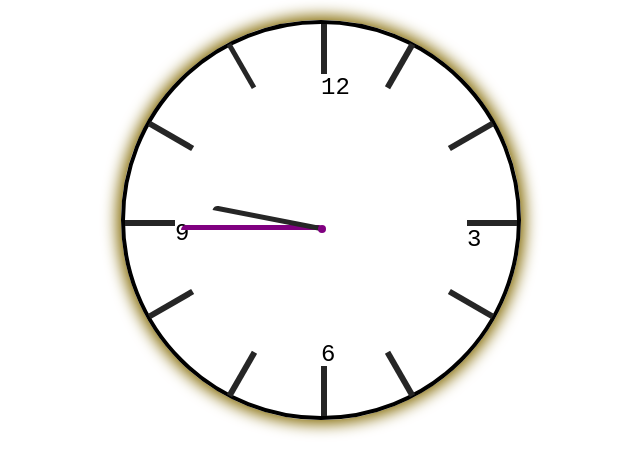
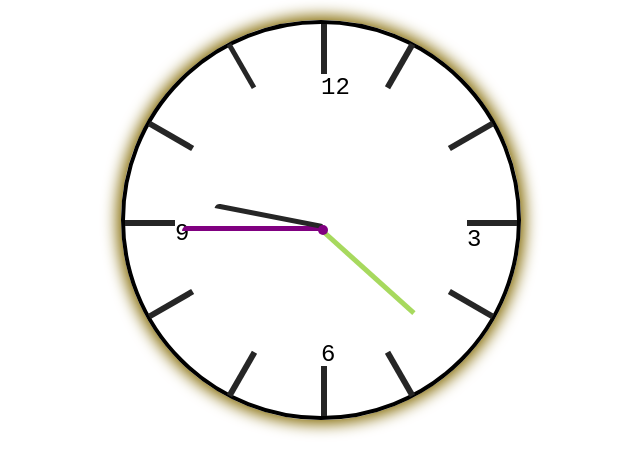
Before and after one commit to ElaasriTarik/Analog-Clock, a plain HTML site: page A Clock/index.html in a window 1280 px wide. Shown: the whole page, without its empty margins (319-959 px from the left). Drawn offline with Linux system fonts and the light colour scheme.

Commit message:
Update style.css

```diff
--- a/A Clock/style.css
+++ b/A Clock/style.css
@@ -147,10 +147,10 @@ main .span4::before {
 main span::before {
 	font-size: 1.5rem;
 }
-.firstHand{
+main .firstHand{
 	position: relative;
-	top: calc(50% + 5px);
-	left: calc(50% - 140px);
+	top: calc(50% + 6px);
+    left: calc(50% - 139px);
 	width: 140px;
 	height: 5px;
     border-top-left-radius: 5px;
@@ -165,17 +165,17 @@ main span::before {
 }
 main .litte_circle {
 	position: relative;
-	width: 8px;
-	height: 8px;
+	width: 10px;
+	height: 10px;
 	border-radius: 500px;
 	background-color: purple;
-	top: calc(50% - 5px);
+	top: calc(50% - 10px);
 	left: calc(50% - 3px);
 }
 main .secondHand {
 	position: relative;
-	top: 50.3%;
-	left: calc(50% - 110px);
+	top: calc(50% - 1px);
+	left: calc(50% - 108px);
 	width: 110px;
 	height: 5px;
     border-top-left-radius: 5px;
@@ -188,6 +188,19 @@ main .secondHand {
     animation-iteration-count: infinite;
 
 }
+main .thirdHand{
+	position: relative;
+	top: calc(50% - 3px);
+	left: calc(50% - 125px);
+	width: 125px;
+	height: 5px;
+
+    animation-fill-mode: both;
+	animation-iteration-count: infinite;
+	background-color: #a7d95e;
+	transform-origin: right;
+	animation-timing-function: linear;
+}
 0% {
 	transform: rotate(0deg);
 
```
